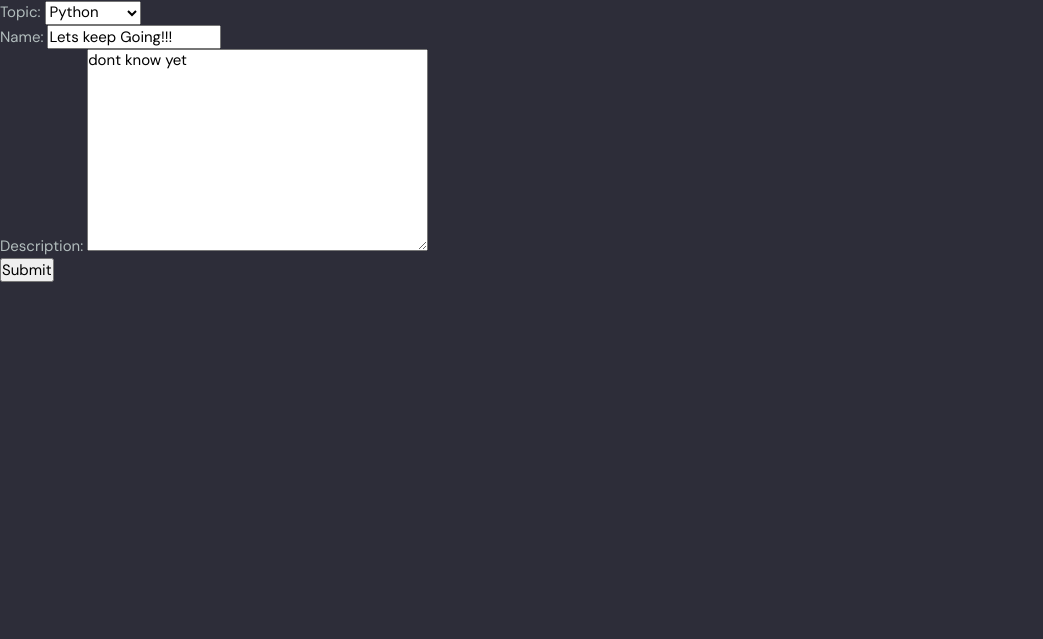
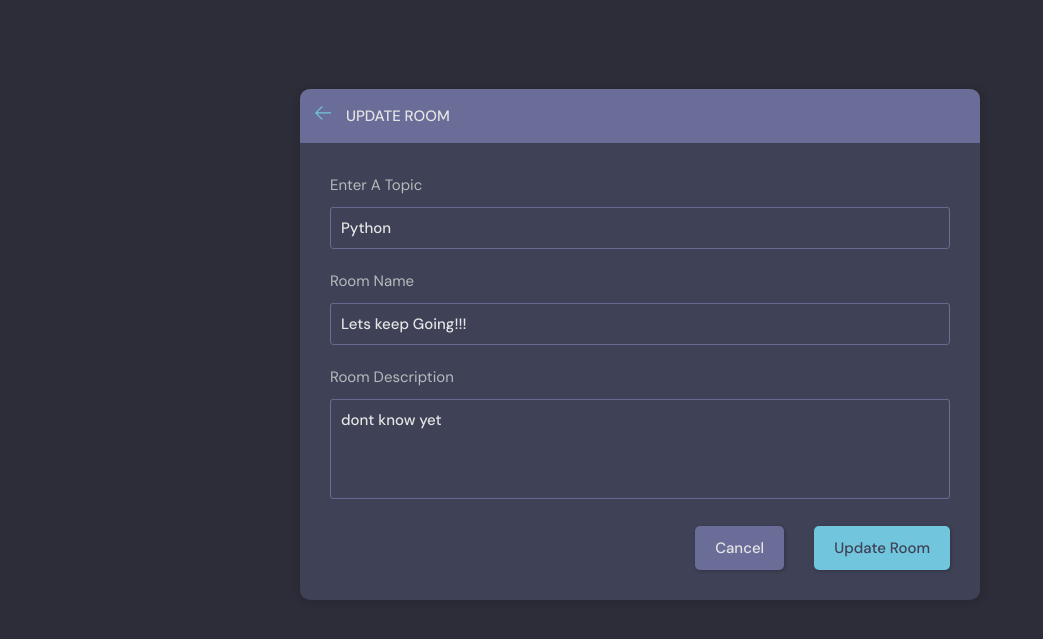
Before and after one commit to Miralex20/django_project, a Django app: page /update-room/10/ in a window 1280 px wide. Shown: the part 76-715 px from the top of the page, without its empty margins (0-1043 px from the left). Run offline with Django 5.2, Linux system fonts and the light colour scheme; a user stored in the database is signed in; data comes from the database, SQL or seed files in the repository; both versions use the stored data as it was after the commit.

Commit message:
implementation of user-editing functionality, profile and room editing functionality

```diff
--- a/myBud_Django/mybud/base/forms.py
+++ b/myBud_Django/mybud/base/forms.py
@@ -1,5 +1,7 @@
 from django.forms import ModelForm
 from .models import Room, Message
+from django.contrib.auth.models import User
+
 
 class RoomForm(ModelForm):
     class Meta:
@@ -8,7 +10,8 @@ class RoomForm(ModelForm):
         exclude = ("host", "participants")
 
 
-class MessageForm(ModelForm):
+
+class UserForm(ModelForm):
     class Meta:
-        model = Message
-        fields = {'body'}
+        model = User
+        fields = ['username','email']
--- a/myBud_Django/mybud/base/templates/base/profile.html
+++ b/myBud_Django/mybud/base/templates/base/profile.html
@@ -17,7 +17,9 @@
           <div class="profile__info">
             <h3>{{ user.username }}</h3>
             <p>@{{ user.username }}</p>
-            <a href="edit-user.html" class="btn btn--main btn--pill">Edit Profile</a>
+            {% if request.user == user %}
+              <a href="{% url 'update-user' %}" class="btn btn--main btn--pill">Edit Profile</a>
+            {% endif %}
           </div>
           <div class="profile__about">
             <h3>About</h3>
--- a/myBud_Django/mybud/base/templates/base/room_form.html
+++ b/myBud_Django/mybud/base/templates/base/room_form.html
@@ -1,11 +1,80 @@
 {% extends 'main.html' %}
 
 {% block content %}
-  <div>
-    <form action="" method="POST">
-      {% csrf_token %}
-      {{ form.as_p }}
-      <input type="submit" value="Submit" />
-    </form>
-  </div>
+  <main class="create-room layout">
+    <div class="container">
+      <div class="layout__box">
+        <div class="layout__boxHeader">
+          <div class="layout__boxTitle">
+            <a href="{{ request.META.HTTP_REFERER }}">
+              <svg version="1.1" xmlns="http://www.w3.org/2000/svg" width="32" height="32" viewBox="0 0 32 32">
+                <title>arrow-left</title>
+                <path d="M13.723 2.286l-13.723 13.714 13.719 13.714 1.616-1.611-10.96-10.96h27.625v-2.286h-27.625l10.965-10.965-1.616-1.607z"></path>
+              </svg>
+            </a>
+            {% if page == 'create' %}
+              <h3>Create Code Room</h3>
+            {% else %}
+              <h3>Update Room</h3>
+            {% endif %}
+          </div>
+        </div>
+        <div class="layout__body">
+          <form class="form" action="#" method="post">
+            {% csrf_token %}
+
+            <div class="form__group">
+              <label for="room_topic">Enter A Topic</label>
+              <input required type="text" value="{{ room.topic.name }}" name="topic" list="topic-list" />
+              <datalist id="topic-list">
+                <select id="room_topic">
+                  {% for topic in topics %}
+                    <option value="{{ topic }}">{{ topic }}</option>
+                  {% endfor %}
+                </select>
+              </datalist>
+            </div>
+
+            <div class="form__group">
+              <label for="room_name">Room Name</label>
+              {{ form.name }}
+            </div>
+
+            <div class="form__group">
+              <label for="room_description">Room Description</label>
+              {{ form.description }}
+            </div>
+
+            <!--                                <div class="form__group">
+              <label for="room_topic">Topic</label>
+              <input required type="text" name="topic" id="room_topic" list="topic-list" />
+              <datalist id="topic-list">
+                <select id="room_topic">
+                  <option value="">Select your topic</option>
+                  <option value="Python">Python</option>
+                  <option value="Django">Django</option>
+                </select>
+              </datalist>
+            </div>
+
+            <div class="form__group">
+              <label for="room_about">About</label>
+              <textarea name="room_about" id="room_about" placeholder="Write about your study group..."></textarea>
+            </div>          -->
+            {% if page == 'create' %}
+              <div class="form__action">
+                <a class="btn btn--dark" href="{{ request.META.HTTP_REFERER }}">Cancel</a>
+                <button class="btn btn--main" type="submit">Create Room</button>
+              </div>
+            {% else %}
+              <div class="form__action">
+                <a class="btn btn--dark" href="{{ request.META.HTTP_REFERER }}">Cancel</a>
+                <button class="btn btn--main" type="submit">Update Room</button>
+              </div>
+            {% endif %}
+          </form>
+        </div>
+      </div>
+    </div>
+  </main>
 {% endblock %}
--- a/myBud_Django/mybud/base/urls.py
+++ b/myBud_Django/mybud/base/urls.py
@@ -12,7 +12,7 @@ urlpatterns = [
     path('update-room/<str:pk>/', views.updateRoom, name='update-room'),
     path('delete-room/<str:pk>/', views.deleteRoom, name='delete-room'),
     path('delete-message/<str:pk>/', views.deleteMessage, name='delete-message'),
-    path('update-message/<str:pk>/', views.updateMessage, name='update-message'),
+    path('update-user/', views.updateUser, name='update-user'),
 
 
 
--- a/myBud_Django/mybud/base/views.py
+++ b/myBud_Django/mybud/base/views.py
@@ -1,6 +1,6 @@
 from django.shortcuts import render, redirect
 from .models import Room, Topic, Message
-from .forms import RoomForm, MessageForm
+from .forms import RoomForm, UserForm
 from django.db.models import Q
 from django.http import HttpResponse
 from django.contrib.auth.models import User
@@ -96,38 +96,42 @@ def userProfile(request, pk):
 
 @login_required(login_url='login')
 def createRoom(request):
+     page = 'create'
+     topics = Topic.objects.all()
      form = RoomForm()
      if request.method == "POST":
-        form = RoomForm(request.POST)
-        if form.is_valid():
-            room = form.save(commit=False)
-            room.host = request.user
-            form.save()
-            return redirect("home")
+        topic_name = request.POST.get("topic")
+        topic, created = Topic.objects.get_or_create(name=topic_name)
+        Room.objects.create(topic=topic,
+                            host = request.user,
+                            name = request.POST.get('name'),
+                            description = request.POST.get('description'))
+        return redirect('home')
 
-     context ={'form' : form}
+     context ={'form' : form, 'topics' :topics, 'page': page}
      return render(request, "base/room_form.html", context)
 
 
 @login_required(login_url='login')
 def updateRoom(request, pk):
+    topics = Topic.objects.all()
     room = Room.objects.get(id  = pk)
     form = RoomForm(instance=room)
-    if request.user != room.host:
-        return HttpResponse('You are not allowed here')
     if request.method == "POST":
-        form = RoomForm(request.POST, instance=room)
-        if form.is_valid():
-            form.save()
-            return redirect('home')
-    context = {'form' : form}
+      topic_name = request.POST.get('topic')
+      topic, created = Topic.objects.get_or_create(name=topic_name)
+      room.name = request.POST.get("name")
+      room.description = request.POST.get('description')
+      room.topic = topic
+      room.save()
+      return redirect('home')
+
+    context = {'form' : form, 'topics': topics, 'room':room}
     return render(request, "base/room_form.html", context)
 
 @login_required(login_url='login')
 def deleteRoom(request, pk):
     room = Room.objects.get(id=pk)
-    if request.user != room.host:
-        return HttpResponse('You are not allowed here')
     if request.method == "POST":
         room.delete()
         return redirect("home")
@@ -143,14 +147,13 @@ def deleteMessage(request, pk):
     return render(request, "base/delete.html", {"obj": message})
 
 @login_required(login_url='login')
-def updateMessage(request, pk):
-    message = Message.objects.get(id  = pk)
-    form = MessageForm(instance=message)
-    if request.user == message.user:
-        if request.method == "POST":
-            form = MessageForm(request.POST, instance=message)
-            if form.is_valid():
-                form.save()
-                return redirect('home')
+def updateUser(request):
+    user = request.user
+    form = UserForm(instance=user)
+    if request.method == 'POST':
+        form = UserForm(request.POST, instance=user)
+        if form.is_valid():
+            form.save()
+            return redirect("user-profile", user.id)
     context = {'form' : form}
-    return render(request, "base/room_form.html", context)
+    return render(request, "base/update-user.html", context)
--- a/myBud_Django/mybud/templates/navbar.html
+++ b/myBud_Django/mybud/templates/navbar.html
@@ -41,7 +41,7 @@
         </a>
       {% endif %}
       <div class="dropdown-menu">
-        <a href="settings.html" class="dropdown-link">
+        <a href="{% url 'update-user' %}" class="dropdown-link">
           <svg version="1.1" xmlns="http://www.w3.org/2000/svg" width="32" height="32" viewBox="0 0 32 32">
             <title>tools</title>
             <path d="M27.465 32c-1.211 0-2.35-0.471-3.207-1.328l-9.392-9.391c-2.369 0.898-4.898 0.951-7.355 0.15-3.274-1.074-5.869-3.67-6.943-6.942-0.879-2.682-0.734-5.45 0.419-8.004 0.135-0.299 0.408-0.512 0.731-0.572 0.32-0.051 0.654 0.045 0.887 0.277l5.394 5.395 3.586-3.586-5.394-5.395c-0.232-0.232-0.336-0.564-0.276-0.887s0.272-0.596 0.572-0.732c2.552-1.152 5.318-1.295 8.001-0.418 3.274 1.074 5.869 3.67 6.943 6.942 0.806 2.457 0.752 4.987-0.15 7.358l9.392 9.391c0.844 0.842 1.328 2.012 1.328 3.207-0 2.5-2.034 4.535-4.535 4.535zM15.101 19.102c0.26 0 0.516 0.102 0.707 0.293l9.864 9.863c0.479 0.479 1.116 0.742 1.793 0.742 1.398 0 2.535-1.137 2.535-2.535 0-0.668-0.27-1.322-0.742-1.793l-9.864-9.863c-0.294-0.295-0.376-0.74-0.204-1.119 0.943-2.090 1.061-4.357 0.341-6.555-0.863-2.631-3.034-4.801-5.665-5.666-1.713-0.561-3.468-0.609-5.145-0.164l4.986 4.988c0.391 0.391 0.391 1.023 0 1.414l-5 5c-0.188 0.188-0.441 0.293-0.707 0.293s-0.52-0.105-0.707-0.293l-4.987-4.988c-0.45 1.682-0.397 3.436 0.164 5.146 0.863 2.631 3.034 4.801 5.665 5.666 2.2 0.721 4.466 0.604 6.555-0.342 0.132-0.059 0.271-0.088 0.411-0.088z"></path>
```
Also changed, not shown: myBud_Django/mybud/base/templates/base/room_form_old.html (added, +11 -0 lines), myBud_Django/mybud/base/templates/base/update-user.html (added, +36 -0 lines), myBud_Django/mybud/db.sqlite3.
